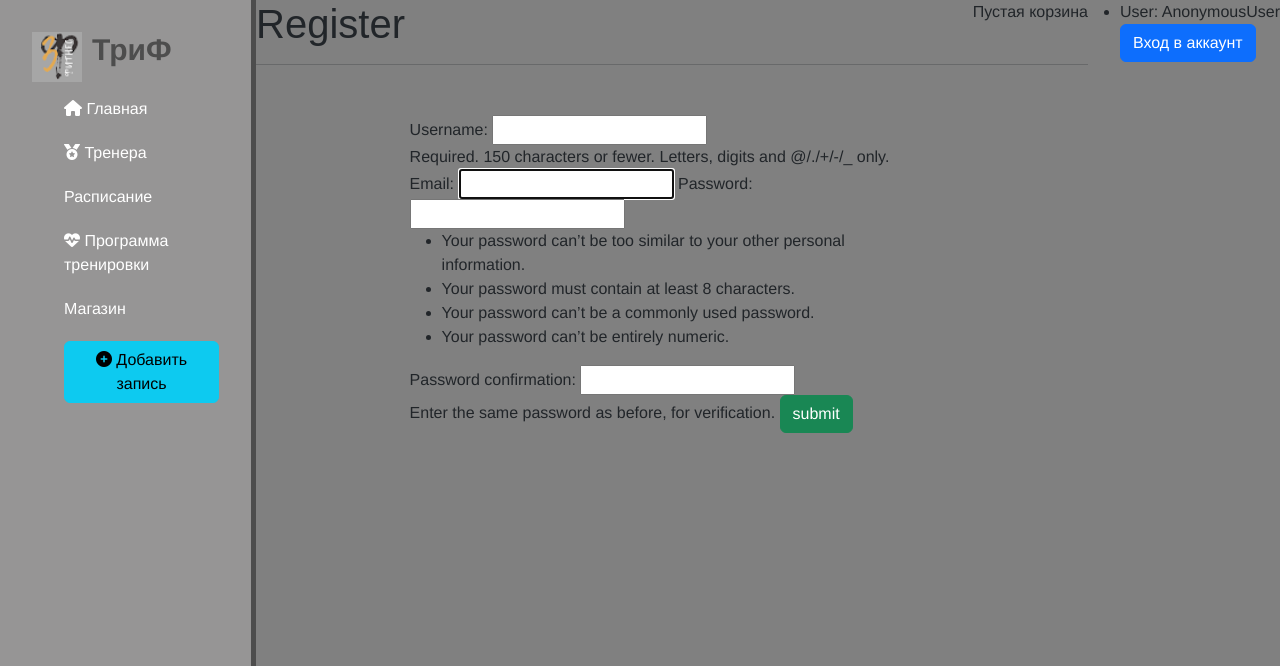
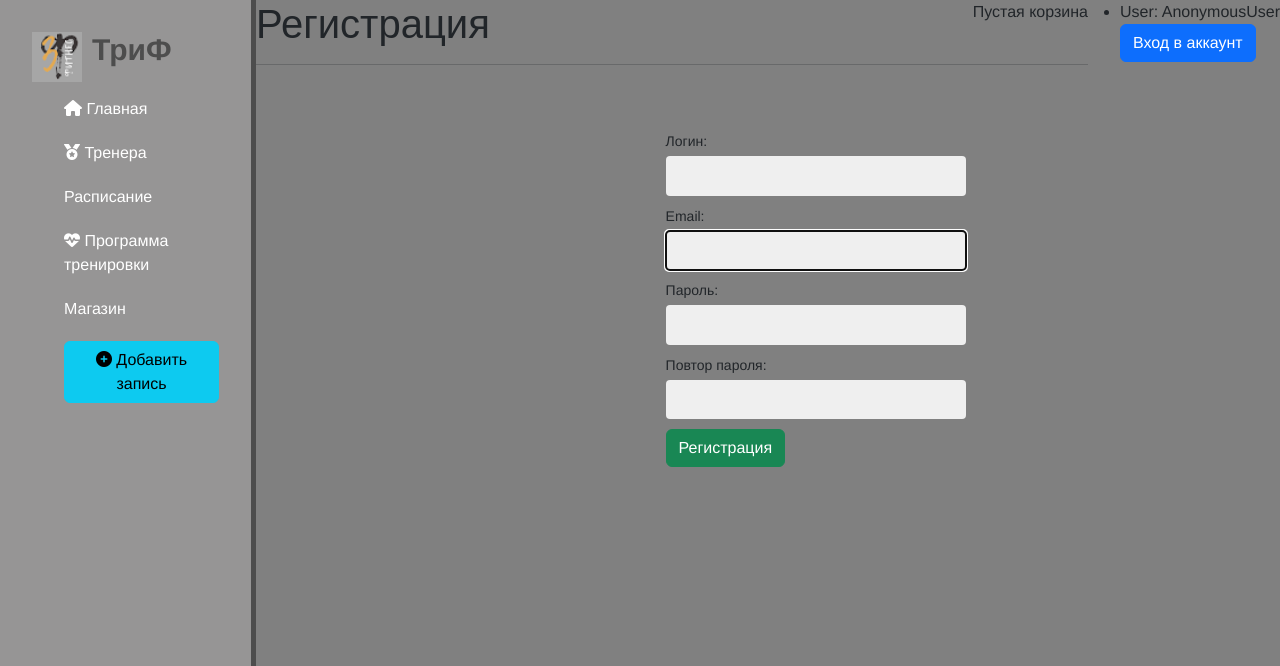
Before and after one commit to Feodron/trif, a Django app: page /users/register/ in a window 1280 px wide. Shown: the top 666 px of the page. Run offline with Django 4.2, Linux system fonts and the light colour scheme; parts of the project's set-up code (start-up, migrations or seed data) failed here and were passed over.

Commit message:
Modification Trif

```diff
--- a/TriF/settings.py
+++ b/TriF/settings.py
@@ -32,7 +32,6 @@ AUTH_USER_MODEL = 'users.User'
 LOGIN_REDIRECT_URL = '/'
 LOGOUT_REDIRECT_URL = '/'
 EMAIL_BACKEND = 'django.core.mail.backends.console.EmailBackend'
-
 # Application definition
 
 INSTALLED_APPS = [
--- a/main/static/main/css/main.css
+++ b/main/static/main/css/main.css
@@ -108,6 +108,32 @@ form {
 /*Авторизация*/
 .users {
     float: right;
+}
+
+.login_a {
+    position: absolute;
+    right: 25%;
+    bottom: 76%;
+}
+
+form button {
+    float: left;
+    position: static;
+}
+
+.login_{
+    float: left;
+    width: 15%;
+    position: static;
+}
+
+.registr {
+    float: left;
+    width: 15%;
+    position: static;
+}
+.registr_h1 {
+    position: static;
 }
 /*Авторизация*/
 /*Таблица*/
--- a/shop/templates/product/detail.html
+++ b/shop/templates/product/detail.html
@@ -13,6 +13,7 @@
         <form action="{% url "cart:cart_add" product.id %}" method="post">
             {{ cart_product_form }}
             {% csrf_token %}
+            <img src="{% static 'main/img/leg.jpg' %}" alt="">
             <input type='submit' value="В корзину">
         </form>
     {{ product.description|linebreaks }}
--- a/shop/templates/product/list.html
+++ b/shop/templates/product/list.html
@@ -26,6 +26,7 @@
             </a>
             <a href="{{ product.get_absolute_url }}">{{ product.name }}</a>
             <br>1
+            <img src="{% static 'main/img/leg.jpg' %}" alt="">
         ${{ product.price }}
         </div>
     {% endfor %}
--- a/users/forms.py
+++ b/users/forms.py
@@ -43,6 +43,18 @@ class UserCreationForm(DjangoUserCreationForm):
         max_length=254,
         widget=forms.EmailInput(attrs={"autocomplete": "email"}),
     )
+    username = forms.CharField(
+        label=_("Логин"),
+        widget=forms.TextInput(attrs={'class': 'form-input'}),
+    )
+    password1 = forms.CharField(
+        label=_("Пароль"),
+        widget=forms.PasswordInput(attrs={'class': 'form-input'}),
+    )
+    password2 = forms.CharField(
+        label=_("Повтор пароля"),
+        widget=forms.PasswordInput(attrs={'class': 'form-input'}),
+    )
 
     class Meta(DjangoUserCreationForm.Meta):
         model = User
--- a/users/templates/registration/register.html
+++ b/users/templates/registration/register.html
@@ -1,12 +1,12 @@
 {% extends 'main/layout.html' %}
 
 {% block content %}
-    <h1>Register</h1>
+    <h1 class="registr_h1">Регистрация</h1>
+
     <hr>
-
-    <form action="{% url 'register' %}" method="post">
-        {{ form }}
+    <form action="{% url 'register' %}" method="post" class="registr">
         {% csrf_token %}
-    <button type="submit" class="btn btn-success">submit</button>
+        {{ form.as_p }}
+        <button type="submit" class="btn btn-success">Регистрация</button>
     </form>
 {% endblock %}
```
Also changed, not shown: users/templates/registration/login.html (+5 -5 lines).
